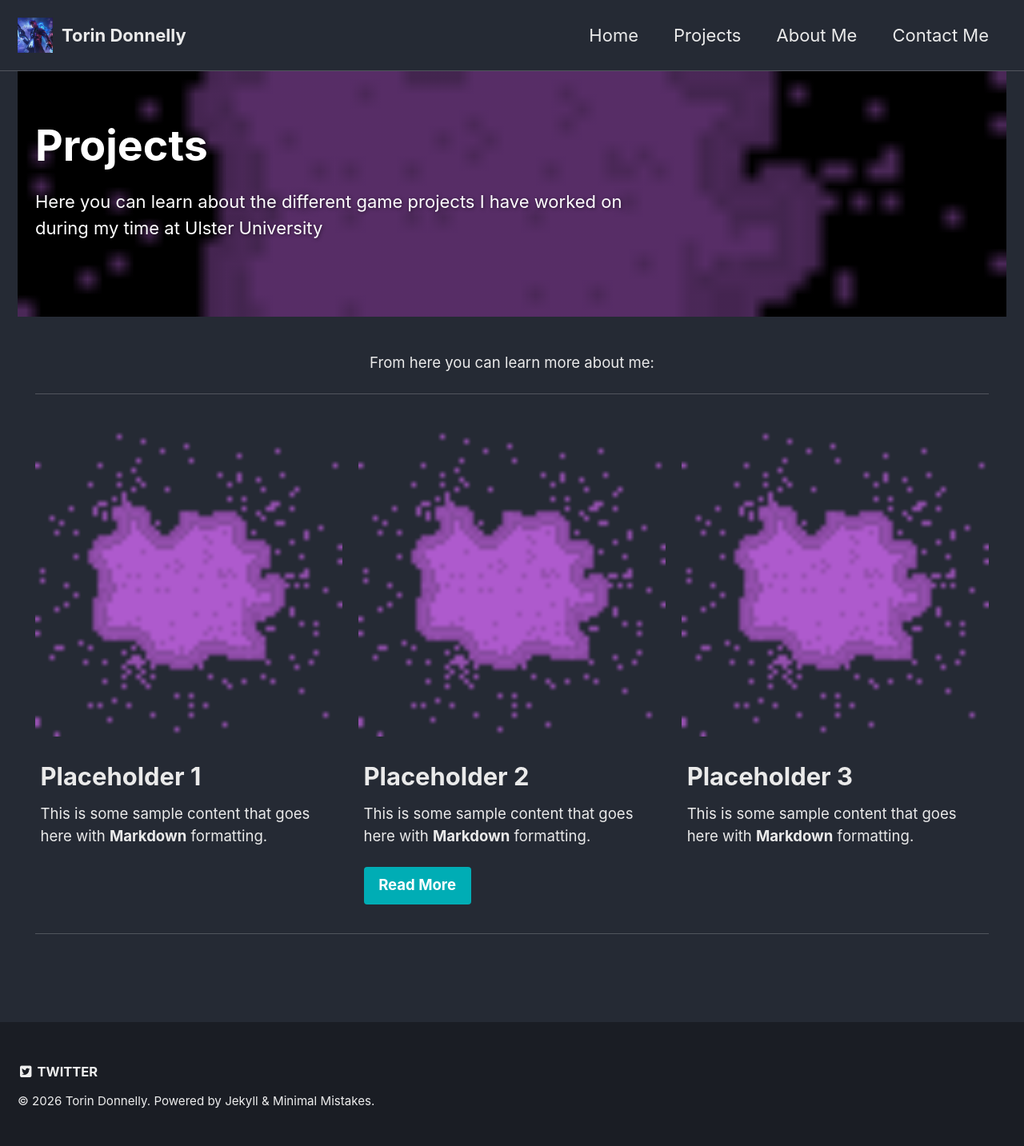
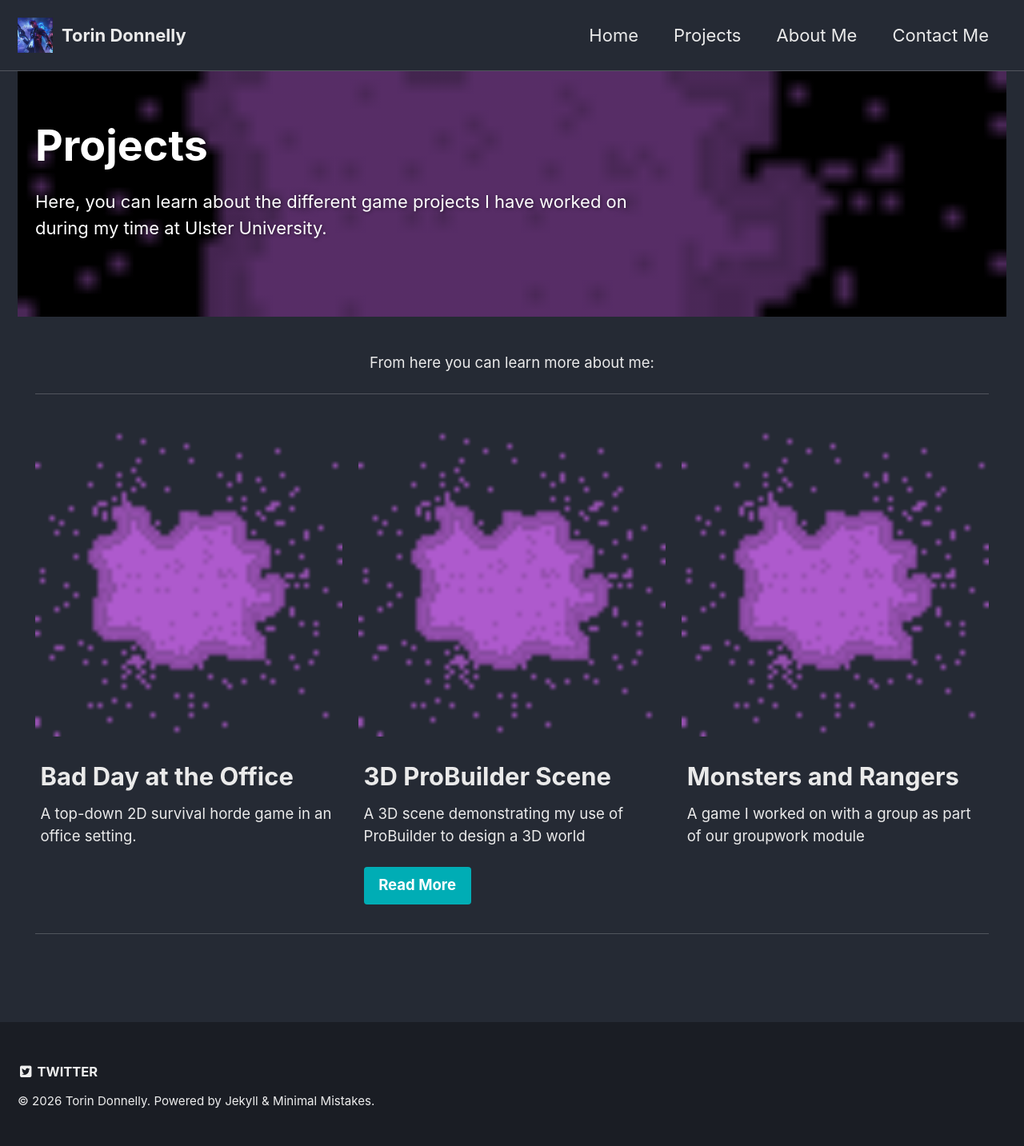
Before and after one commit to Orange-Piccolo/Orange-Piccolo.github.io, a Jekyll site: the page built from _pages/projects.md, in a window 1280 px wide. Shown: the whole page at 80% size. Built offline with Jekyll 4.4.1, drawn with Linux system fonts in a browser that asks for light colours.

Commit message:
Update projects.md

```diff
--- a/_pages/projects.md
+++ b/_pages/projects.md
@@ -8,25 +8,25 @@ header:
   overlay_image: /assets/images/Acid_Spray_Asset_PNG.png
 
 
-excerpt: "Here you can learn about the different game projects I have worked on during my time at Ulster University"
+excerpt: "Here, you can learn about the different game projects I have worked on during my time at Ulster University."
 intro:
   - excerpt: 'From here you can learn more about me:'
 feature_row:
   - image_path: /assets/images/Acid_Spray_Asset_PNG.png
-    alt: "placeholder image 1"
-    title: "Placeholder 1"
-    excerpt: "This is some sample content that goes here with **Markdown** formatting."
+    alt: "Bad Day at the Office"
+    title: "Bad Day at the Office"
+    excerpt: "A top-down 2D survival horde game in an office setting."
   - image_path: /assets/images/Acid_Spray_Asset_PNG.png
-    alt: "placeholder image 2"
-    title: "Placeholder 2"
-    excerpt: "This is some sample content that goes here with **Markdown** formatting."
+    alt: "3D ProBuilder scene"
+    title: "3D ProBuilder Scene"
+    excerpt: "A 3D scene demonstrating my use of ProBuilder to design a 3D world"
     url: "#test-link"
     btn_label: "Read More"
     btn_class: "btn--primary"
   - image_path: /assets/images/Acid_Spray_Asset_PNG.png
-    alt: "placeholder image 4"
-    title: "Placeholder 3"
-    excerpt: "This is some sample content that goes here with **Markdown** formatting."
+    alt: "Monsters and Rangers"
+    title: "Monsters and Rangers"
+    excerpt: "A game I worked on with a group as part of our groupwork module"
 ---
 
 {% include feature_row id="intro" type="center" %}
```
